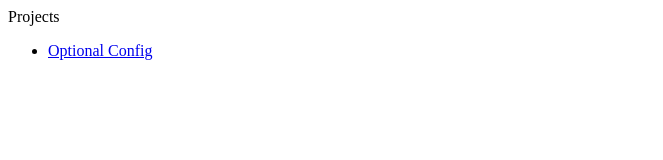
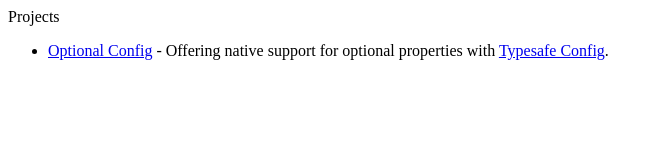
Before and after one commit to zleonov/zleonov.github.io, a plain HTML site: page index.html in a window 1280 px wide. Shown: the whole page, without its empty margins (0-663 px from the left). Drawn offline with Linux system fonts and the light colour scheme.

Commit message:
Updating projects

```diff
--- a/index.html
+++ b/index.html
@@ -6,7 +6,7 @@
 <body>
     Projects
     <ul>
-        <li><a href="https://github.com/zleonov/optional-config" target="_blank">Optional Config</a></li>
+        <li><a href="https://github.com/zleonov/optional-config" target="_blank">Optional Config</a> - Offering native support for optional properties with <a href="https://github.com/lightbend/config" target="_blank">Typesafe Config</a>.</li>
     </ul>
 </body>
 
```
